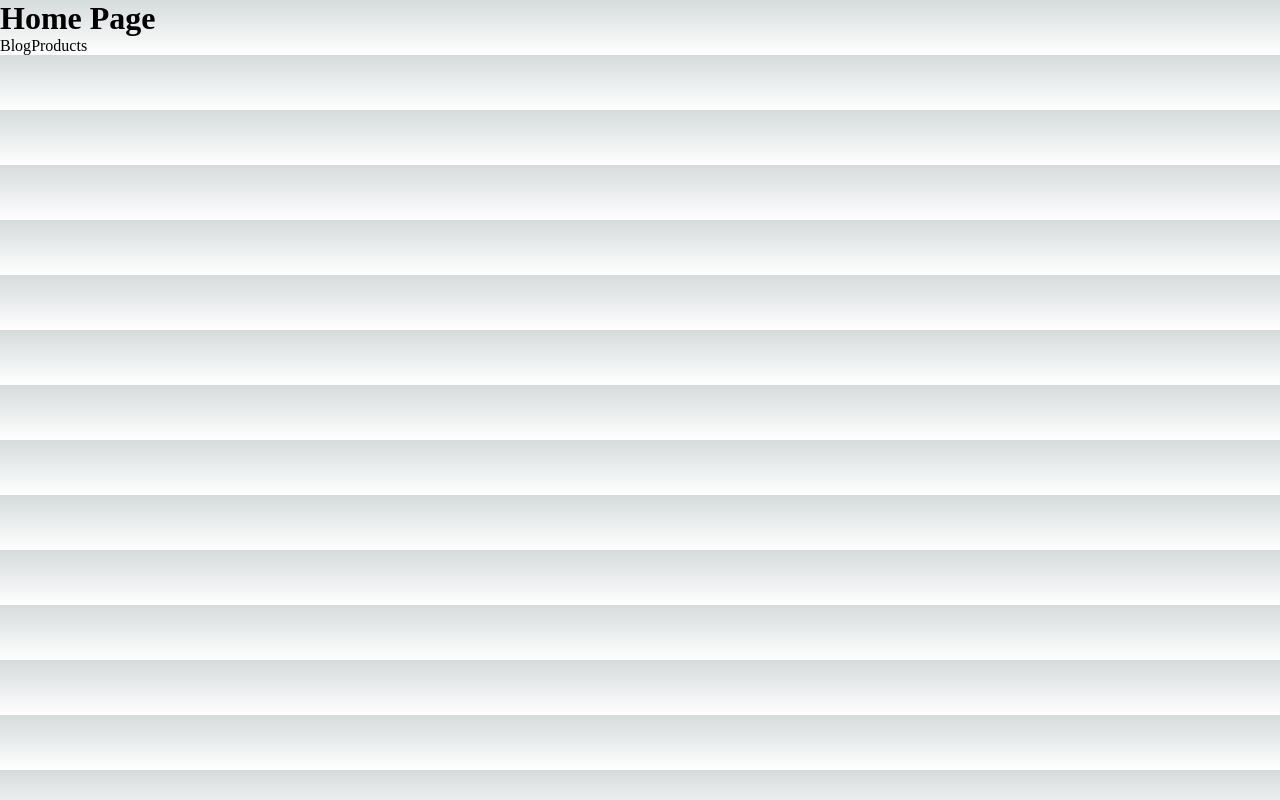
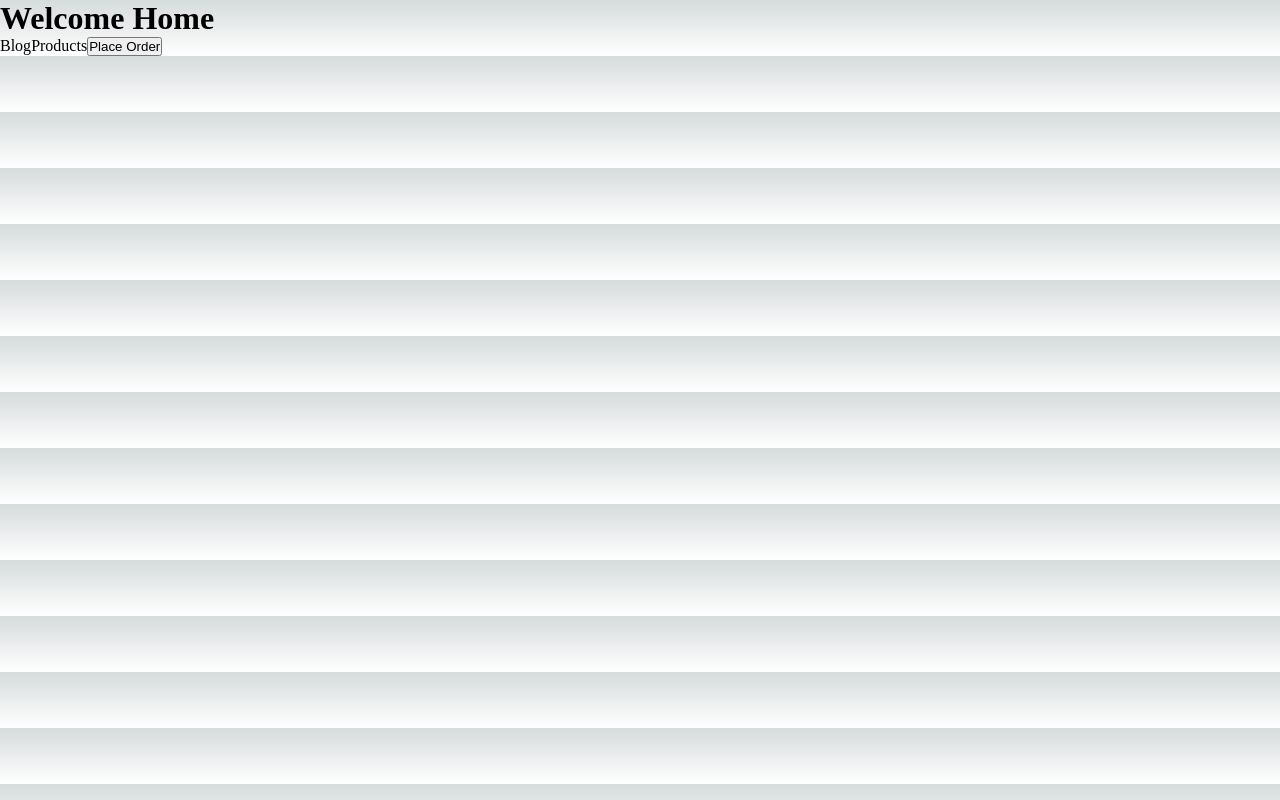
Before and after one commit to kundarsowjanya/NextJS-walkthrough, a Next.js app in the folder next-routing/: page / in a window 1280 px wide. Built offline with nearby package versions, Linux system fonts and the light colour scheme.

Commit message:
navigating programtically

```diff
--- a/next-routing/pages/index.js
+++ b/next-routing/pages/index.js
@@ -1,15 +1,25 @@
-import Link from "next/link"
+import Link from 'next/link'
+import { useRouter } from 'next/router'
 
 function Home() {
-    return (
-        <div>
-            <h1>Home Page</h1>
-            <Link href="/blog">Blog</Link>
-            <Link href='/product'>
-                Products
-            </Link>
-        </div>
-    )
+  const router = useRouter()
+
+  const handleClick = () => {
+    console.log('Placing your order')
+    router.push('/product')
+  }
+  return (
+    <>
+      <h1>Welcome Home</h1>
+      <Link href='/blog'>
+        Blog
+      </Link>
+      <Link href='/product'>
+       Products
+      </Link>
+      <button onClick={handleClick}>Place Order</button>
+    </>
+  )
 }
 
 export default Home
```
